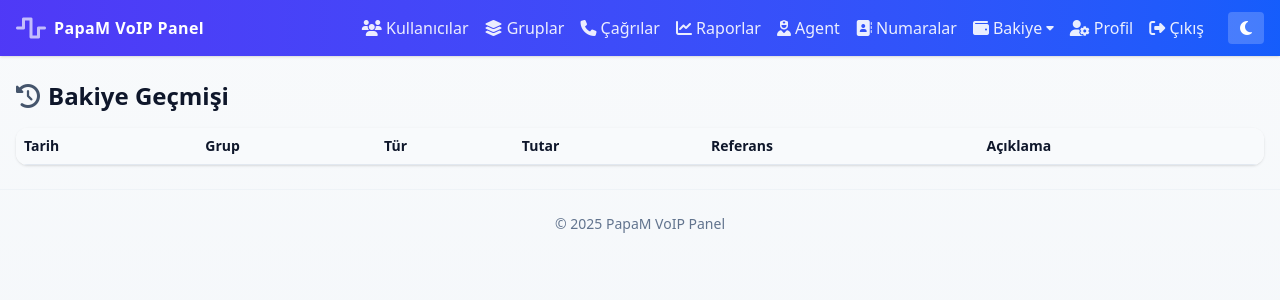
After one commit to kadobey03/VoipPanelAi, a PHP site: template app/Views/transactions/index.php in a window 1280 px wide. The commit adds this page. Shown: the top 300 px of the page. Run offline with PHP 8.4, Linux system fonts and the light colour scheme; the template is opened without the code that fills it, so the values that code supplies are empty.

Commit message:
dashboard

```diff
--- a/app/Views/partials/header.php
+++ b/app/Views/partials/header.php
@@ -32,7 +32,19 @@ use App\Helpers\Url;
           <a class="hover:text-white transition" href="<?= Url::to('/reports') ?>"><i class="fa-solid fa-chart-line"></i> Raporlar</a>
           <a class="hover:text-white transition" href="<?= Url::to('/agents') ?>"><i class="fa-solid fa-user-nurse"></i> Agent</a>
           <a class="hover:text-white transition" href="<?= Url::to('/numbers') ?>"><i class="fa-solid fa-address-book"></i> Numaralar</a>
-          <a class="hover:text-white transition" href="<?= Url::to('/balance') ?>"><i class="fa-solid fa-wallet"></i> Bakiye</a>
+          <div class="relative group">
+            <a class="hover:text-white transition inline-flex items-center gap-1" href="#"><i class="fa-solid fa-wallet"></i> Bakiye <i class="fa-solid fa-caret-down text-xs"></i></a>
+            <div class="absolute hidden group-hover:block right-0 mt-2 w-60 bg-white text-slate-800 rounded shadow-lg py-2">
+              <a class="block px-3 py-2 hover:bg-slate-50" href="<?= Url::to('/topups') ?>"><i class="fa-solid fa-inbox"></i> Bakiye Yükleme Talepleri</a>
+              <a class="block px-3 py-2 hover:bg-slate-50" href="<?= Url::to('/balance/topup') ?>"><i class="fa-solid fa-circle-plus"></i> Bakiye Yükle</a>
+              <a class="block px-3 py-2 hover:bg-slate-50" href="<?= Url::to('/transactions') ?>"><i class="fa-solid fa-clock-rotate-left"></i> Bakiye Geçmişi</a>
+              <?php if(isset($_SESSION['user']) && ($_SESSION['user']['role']??'')==='superadmin'): ?>
+              <div class="border-t my-2"></div>
+              <a class="block px-3 py-2 hover:bg-slate-50" href="<?= Url::to('/payment-methods') ?>"><i class="fa-solid fa-money-bill-transfer"></i> Ödeme Yöntemleri</a>
+              <?php endif; ?>
+            </div>
+          </div>
+          <a class="hover:text-white transition" href="<?= Url::to('/profile') ?>"><i class="fa-solid fa-user-gear"></i> Profil</a>
           <a class="hover:text-white transition" href="<?= Url::to('/logout') ?>"><i class="fa-solid fa-right-from-bracket"></i> Çıkış</a>
           <button id="toggle-theme" class="ml-2 px-3 py-1 rounded bg-white/20 hover:bg-white/30 text-white"><i class="fa-solid fa-moon"></i></button>
         </nav>
@@ -46,6 +58,12 @@ use App\Helpers\Url;
           <a class="hover:text-white" href="<?= Url::to('/reports') ?>"><i class="fa-solid fa-chart-line"></i> Raporlar</a>
           <a class="hover:text-white" href="<?= Url::to('/agents') ?>"><i class="fa-solid fa-user-nurse"></i> Agent</a>
           <a class="hover:text-white" href="<?= Url::to('/numbers') ?>"><i class="fa-solid fa-address-book"></i> Numaralar</a>
+          <a class="hover:text-white" href="<?= Url::to('/topups') ?>"><i class="fa-solid fa-inbox"></i> Yükleme Talepleri</a>
+          <a class="hover:text-white" href="<?= Url::to('/balance/topup') ?>"><i class="fa-solid fa-circle-plus"></i> Bakiye Yükle</a>
+          <a class="hover:text-white" href="<?= Url::to('/transactions') ?>"><i class="fa-solid fa-clock-rotate-left"></i> Bakiye Geçmişi</a>
+          <?php if(isset($_SESSION['user']) && ($_SESSION['user']['role']??'')==='superadmin'): ?>
+          <a class="hover:text-white" href="<?= Url::to('/payment-methods') ?>"><i class="fa-solid fa-money-bill-transfer"></i> Ödeme Yöntemleri</a>
+          <?php endif; ?>
           <a class="hover:text-white" href="<?= Url::to('/balance') ?>"><i class="fa-solid fa-wallet"></i> Bakiye</a>
           <a class="hover:text-white" href="<?= Url::to('/logout') ?>"><i class="fa-solid fa-right-from-bracket"></i> Çıkış</a>
           <button id="toggle-theme-m" class="mt-2 px-3 py-1 rounded bg-white/20 hover:bg-white/30 text-white col-span-2"><i class="fa-solid fa-moon"></i> Tema</button>
--- /dev/null
+++ b/app/Views/transactions/index.php
@@ -0,0 +1,41 @@
+<?php $title='Bakiye Geçmişi - PapaM VoIP Panel'; require dirname(__DIR__).'/partials/header.php'; ?>
+  <?php $isSuper = isset($_SESSION['user']) && ($_SESSION['user']['role']??'')==='superadmin'; ?>
+  <div class="flex items-center justify-between mb-4">
+    <h1 class="text-2xl font-bold flex items-center gap-2"><i class="fa-solid fa-clock-rotate-left text-slate-600"></i> Bakiye Geçmişi</h1>
+    <?php if ($isSuper): ?>
+      <form method="get" class="flex items-end gap-2">
+        <div>
+          <label class="block text-xs">Grup ID</label>
+          <input type="number" name="group_id" value="<?= isset($_GET['group_id'])?(int)$_GET['group_id']:'' ?>" class="border rounded p-1 bg-white dark:bg-slate-900" placeholder="(hepsi)">
+        </div>
+        <button class="px-3 py-2 rounded bg-slate-200 dark:bg-slate-700">Filtre</button>
+      </form>
+    <?php endif; ?>
+  </div>
+  <div class="bg-white/80 dark:bg-slate-800 rounded-xl shadow overflow-x-auto">
+    <table class="min-w-full text-sm">
+      <thead class="bg-slate-50 dark:bg-slate-900/40">
+        <tr class="border-b border-slate-200 dark:border-slate-700 text-left">
+          <th class="p-2">Tarih</th>
+          <th class="p-2">Grup</th>
+          <th class="p-2">Tür</th>
+          <th class="p-2">Tutar</th>
+          <th class="p-2">Referans</th>
+          <th class="p-2">Açıklama</th>
+        </tr>
+      </thead>
+      <tbody>
+        <?php foreach (($items ?? []) as $t): ?>
+        <tr class="border-b border-slate-100 dark:border-slate-700/60">
+          <td class="p-2"><?= htmlspecialchars($t['created_at']) ?></td>
+          <td class="p-2"><?= htmlspecialchars($t['group_name'] ?? ('#'.$t['group_id'])) ?></td>
+          <td class="p-2"><?= htmlspecialchars($t['type']) ?></td>
+          <td class="p-2"><?= number_format((float)$t['amount'],2) ?></td>
+          <td class="p-2"><?= htmlspecialchars((string)$t['reference']) ?></td>
+          <td class="p-2"><?= htmlspecialchars((string)$t['description']) ?></td>
+        </tr>
+        <?php endforeach; ?>
+      </tbody>
+    </table>
+  </div>
+<?php require dirname(__DIR__).'/partials/footer.php'; ?>
```
Also changed, not shown: app/Controllers/BalanceMenuController.php (added, +19 -0 lines), app/Controllers/PaymentMethodsController.php (added, +34 -0 lines), app/Controllers/TransactionsController.php (added, +31 -0 lines), app/Helpers/DB.php (+8 -1 lines), app/Views/balance/topup_select.php (added, +16 -0 lines), app/Views/payments/create.php (added, +18 -0 lines), app/Views/payments/edit.php (added, +18 -0 lines), app/Views/payments/index.php (added, +28 -0 lines), routes/web.php (+14 -0 lines).
